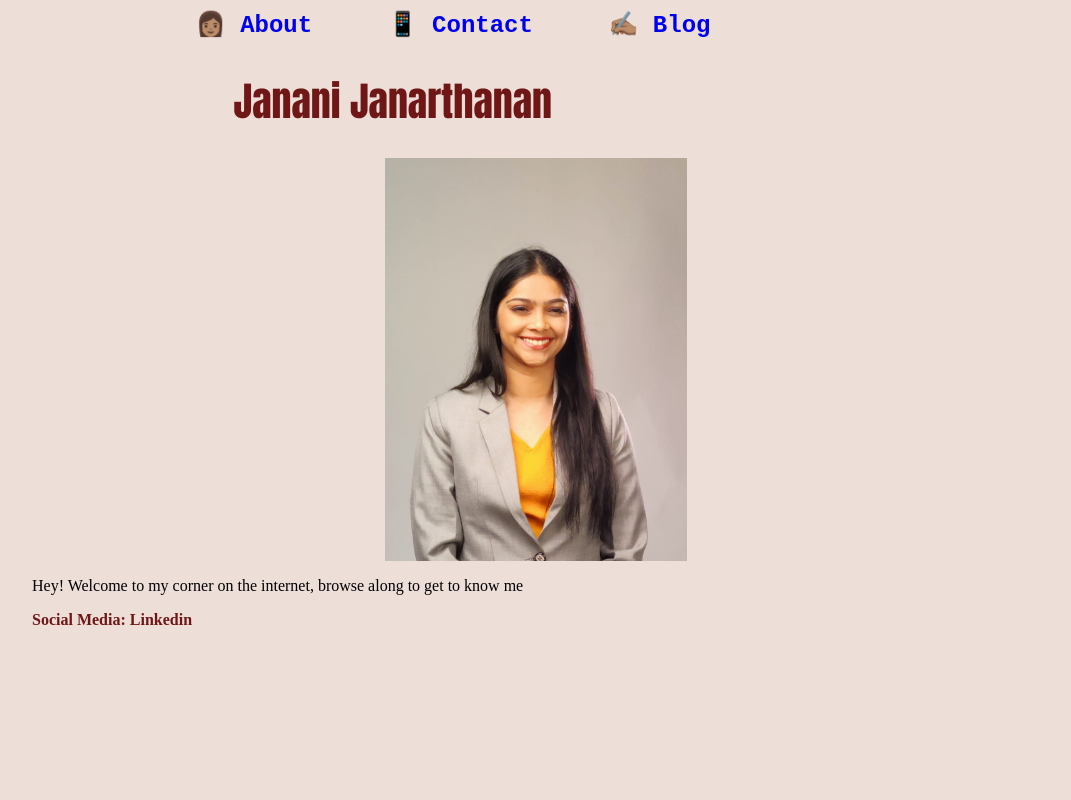
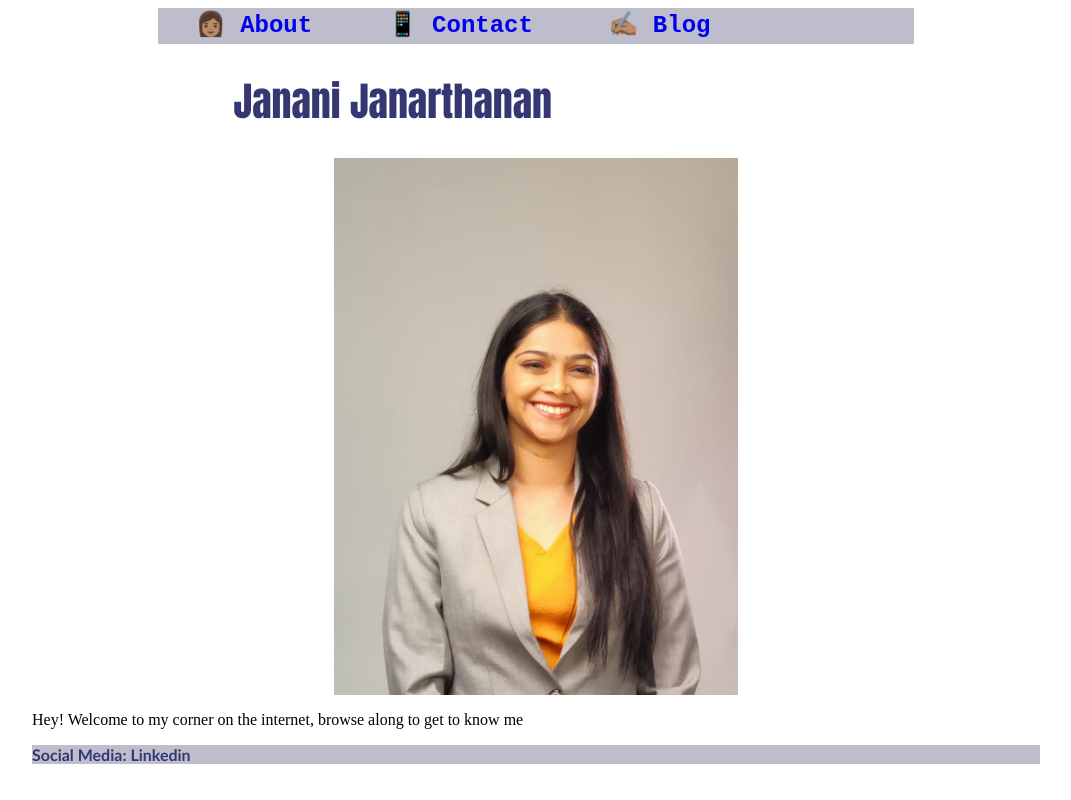
Before and after one commit to jananijana2025/Class-demo, a plain HTML site: page portfolio/index.html in a window 1280 px wide. Shown: the whole page, without its empty margins (104-1175 px from the left). Drawn offline with Linux system fonts and the light colour scheme.

Commit message:
image change

```diff
--- a/portfolio/index.html
+++ b/portfolio/index.html
@@ -13,8 +13,8 @@
     </div>
 
     <h1> Janani Janarthanan </h1>
-    <img src="/portfolio/images/3.JPG"
-    width= "30%">
+    <img src="/portfolio/images/JJ_official 2.JPG"
+    width= "40%">
     <p> Hey! Welcome to my corner on the internet, browse along to get to know me
     </p>
     <h2 id="Linkedin"> Social Media: Linkedin  </h2>
--- a/portfolio/style.css
+++ b/portfolio/style.css
@@ -1,14 +1,14 @@
 body {
     padding-left: 10%;
     padding-right: 10%;
-    background-color: #eddfd8;
+
   }
 
   h1 {
     padding-left: 20%;
     padding-right: 20%;
     font-size: 2.5em;
-    color: #6f1717;
+    color:#353773;
     font-family: Impact, Haettenschweiler, 'Arial Narrow Bold', sans-serif
   }
 
@@ -24,8 +24,9 @@ body {
 
   h2 {
     font-size: 1.0em;
-    color: #6f1717;
-    font-family:
+    color: #353773;
+    font-family: 'Trebuchet MS', 'Lucida Sans Unicode', 'Lucida Grande', 'Lucida Sans', Arial, sans-serif;
+    background-color: rgb(189, 189, 203);
 
   }
 /*desktop*/
@@ -48,7 +49,9 @@ body {
 #nav-bar {
     display: flex;
     flex-direction:row ;
-    font-family:'Merriweather';}
+    font-family:''Trebuchet MS', 'Lucida Sans Unicode', 'Lucida Grande', 'Lucida Sans', Arial, sans-serif';
+  background-color: rgb(189, 189, 203)
+}
 
 .nav-button {
     padding-left: 5%;
@@ -57,7 +60,6 @@ body {
 
 .nav-button a {
     font-family: 'Courier New', Courier, monospace;
-    background-color:#eddfd8;
     text-decoration: none;
     font-weight: bold;
 }
```
Also changed, not shown: portfolio/images/JJ_official 2.JPG (added).
